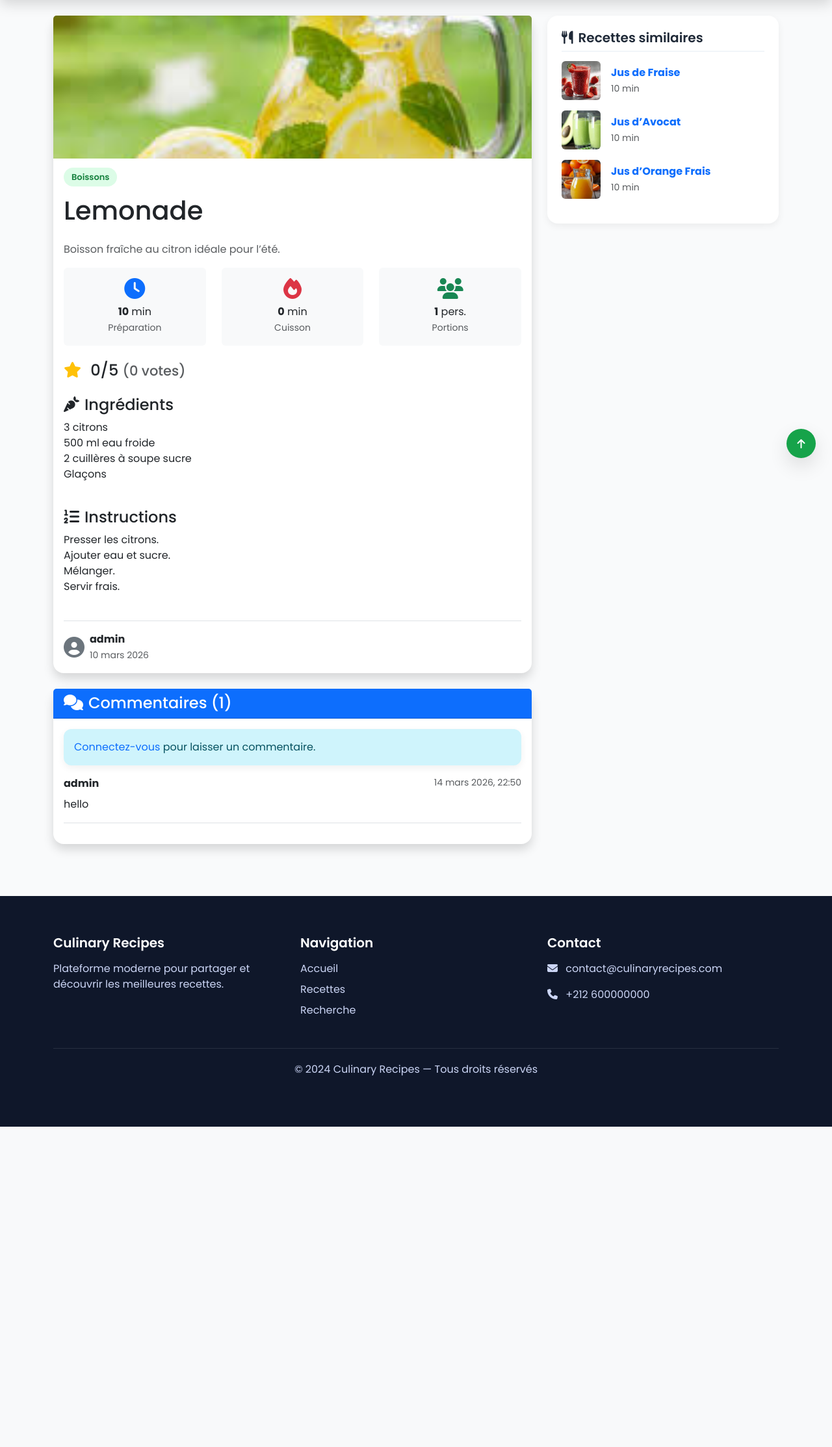
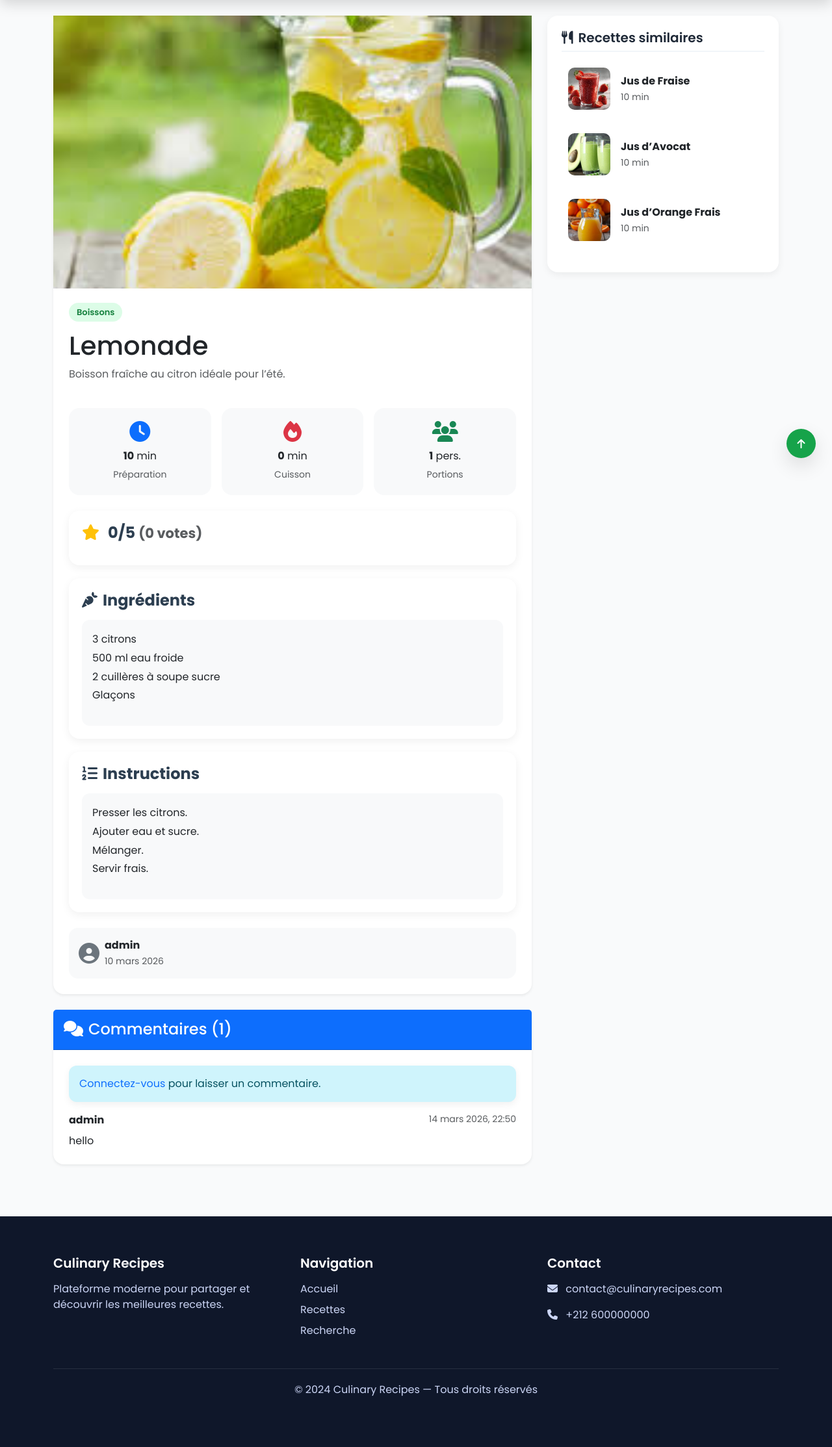
Before and after one commit to ayoubmorchid/culinary_recipes, a Django app: a page that uses templates/recipes/recipe_detail.html in a window 1280 px wide. Shown: the part 70-2297 px from the top of the page at 65% size. Before the commit the page ends 1804 px from the top, so only its background shows below. Run offline with Django 4.2, Linux system fonts and the light colour scheme; data comes from the database, SQL or seed files in the repository; both versions use the stored data as it was after the commit.

Commit message:
Simplify recipe detail page layout

```diff
--- a/accounts/models.py
+++ b/accounts/models.py
@@ -3,10 +3,6 @@ from django.db import models
 
 
 class Profile(models.Model):
-    """
-    Modèle de profil utilisateur étendu.
-    Chaque utilisateur possède un profil avec une bio et une photo.
-    """
     user = models.OneToOneField(User, on_delete=models.CASCADE, related_name='profile')
     bio = models.TextField(max_length=500, blank=True, verbose_name='Biographie')
     avatar = models.ImageField(upload_to='avatars/', blank=True, null=True, verbose_name='Avatar')
--- a/templates/recipes/recipe_detail.html
+++ b/templates/recipes/recipe_detail.html
@@ -2,112 +2,187 @@
 
 {% block title %}{{ recipe.title }} - Culinary Recipes{% endblock %}
 
+{% block extra_css %}
+<style>
+    .recipe-hero-img {
+        width: 100%;
+        max-height: 420px;
+        object-fit: cover;
+    }
+
+    .info-box {
+        background: #f8f9fa;
+        border-radius: 16px;
+        padding: 20px 15px;
+        text-align: center;
+        height: 100%;
+    }
+
+    .info-box i {
+        font-size: 2rem;
+        margin-bottom: 10px;
+    }
+
+    .section-box {
+        background: #fff;
+        border-radius: 16px;
+        padding: 20px;
+        box-shadow: 0 4px 14px rgba(0, 0, 0, 0.06);
+        margin-bottom: 20px;
+    }
+
+    .section-title {
+        font-weight: 700;
+        margin-bottom: 15px;
+        color: #2c3e50;
+    }
+
+    .recipe-text-block {
+        background: #f8f9fa;
+        border-radius: 12px;
+        padding: 16px;
+        line-height: 1.8;
+    }
+
+    .comment-item {
+        border-bottom: 1px solid #e9ecef;
+        padding-bottom: 15px;
+        margin-bottom: 15px;
+    }
+
+    .comment-item:last-child {
+        border-bottom: none;
+        margin-bottom: 0;
+        padding-bottom: 0;
+    }
+
+    .similar-card {
+        transition: 0.3s ease;
+        border-radius: 12px;
+        padding: 10px;
+    }
+
+    .similar-card:hover {
+        background: #f8f9fa;
+    }
+
+    .similar-thumb {
+        width: 65px;
+        height: 65px;
+        object-fit: cover;
+        border-radius: 10px;
+    }
+
+    .author-box {
+        background: #f8f9fa;
+        border-radius: 14px;
+        padding: 15px;
+    }
+</style>
+{% endblock %}
+
 {% block content %}
-<div class="row">
-    <!-- Main Content -->
+<div class="row g-4">
     <div class="col-lg-8">
-        <div class="card shadow fade-in">
+        <div class="card shadow-sm border-0 fade-in">
             {% if recipe.image %}
-                <img src="{{ recipe.image.url }}" class="card-img-top" alt="{{ recipe.title }}" style="max-height: 400px; object-fit: cover;">
+                <img src="{{ recipe.image.url }}" class="recipe-hero-img" alt="{{ recipe.title }}">
             {% else %}
-                <img src="https://via.placeholder.com/800x400?text=Recette" class="card-img-top" alt="{{ recipe.title }}">
+                <img src="https://via.placeholder.com/800x400?text=Recette" class="recipe-hero-img" alt="{{ recipe.title }}">
             {% endif %}
 
-            <div class="card-body">
-                <div class="d-flex justify-content-between align-items-start mb-3">
+            <div class="card-body p-4">
+                <div class="d-flex justify-content-between align-items-start flex-wrap gap-3 mb-3">
                     <div>
                         <span class="category-badge">{{ recipe.category.name|default:"Sans catégorie" }}</span>
-                        <h1 class="mt-3">{{ recipe.title }}</h1>
+                        <h1 class="mt-3 mb-2">{{ recipe.title }}</h1>
+                        <p class="text-muted mb-0">{{ recipe.description }}</p>
                     </div>
 
                     {% if user.is_authenticated %}
                         {% if is_favorite %}
-                            <a href="{% url 'favorites:remove_favorite' recipe.id %}?next={{ request.path }}" class="btn btn-outline-danger">
-                                <i class="fas fa-heart"></i> Retirer
+                            <a href="{% url 'favorites:remove_favorite' recipe.id %}?next={{ request.path|urlencode }}" class="btn btn-outline-danger">
+                                <i class="fas fa-heart me-1"></i>Retirer
                             </a>
                         {% else %}
-                            <a href="{% url 'favorites:add_favorite' recipe.id %}" class="btn btn-outline-primary">
-                                <i class="far fa-heart"></i> Favoris
+                            <a href="{% url 'favorites:add_favorite' recipe.id %}?next={{ request.path|urlencode }}" class="btn btn-outline-primary">
+                                <i class="far fa-heart me-1"></i>Favoris
                             </a>
                         {% endif %}
                     {% endif %}
                 </div>
 
-                <p class="text-muted">{{ recipe.description }}</p>
-
-                <!-- Recipe Info -->
-                <div class="row text-center mb-4">
-                    <div class="col-4">
-                        <div class="p-3 bg-light rounded">
-                            <i class="fas fa-clock fa-2x text-primary mb-2"></i>
-                            <p class="mb-0"><strong>{{ recipe.preparation_time }}</strong> min</p>
+                <div class="row g-3 my-4">
+                    <div class="col-md-4">
+                        <div class="info-box">
+                            <i class="fas fa-clock text-primary"></i>
+                            <p class="mb-1"><strong>{{ recipe.preparation_time }}</strong> min</p>
                             <small class="text-muted">Préparation</small>
                         </div>
                     </div>
-                    <div class="col-4">
-                        <div class="p-3 bg-light rounded">
-                            <i class="fas fa-fire fa-2x text-danger mb-2"></i>
-                            <p class="mb-0"><strong>{{ recipe.cooking_time }}</strong> min</p>
+                    <div class="col-md-4">
+                        <div class="info-box">
+                            <i class="fas fa-fire text-danger"></i>
+                            <p class="mb-1"><strong>{{ recipe.cooking_time }}</strong> min</p>
                             <small class="text-muted">Cuisson</small>
                         </div>
                     </div>
-                    <div class="col-4">
-                        <div class="p-3 bg-light rounded">
-                            <i class="fas fa-users fa-2x text-success mb-2"></i>
-                            <p class="mb-0"><strong>{{ recipe.servings }}</strong> pers.</p>
+                    <div class="col-md-4">
+                        <div class="info-box">
+                            <i class="fas fa-users text-success"></i>
+                            <p class="mb-1"><strong>{{ recipe.servings }}</strong> pers.</p>
                             <small class="text-muted">Portions</small>
                         </div>
                     </div>
                 </div>
 
-                <!-- Rating -->
-                <div class="mb-4">
-                    <h4>
+                <div class="section-box">
+                    <h4 class="section-title">
                         <i class="fas fa-star text-warning me-2"></i>
                         {{ recipe.average_rating }}/5
                         <small class="text-muted">({{ recipe.total_ratings }} vote{{ recipe.total_ratings|pluralize }})</small>
                     </h4>
 
                     {% if user.is_authenticated and user != recipe.author %}
-                        <form method="POST" action="." class="d-inline">
+                        <form method="POST" action=".">
                             {% csrf_token %}
                             {{ rating_form.as_p }}
-                            <button type="submit" name="rating_submit" class="btn btn-sm btn-primary">
+                            <button type="submit" name="rating_submit" class="btn btn-primary btn-sm">
                                 Noter
                             </button>
                         </form>
                     {% endif %}
                 </div>
 
-                <!-- Ingredients -->
-                <div class="mb-4">
-                    <h4><i class="fas fa-carrot me-2"></i>Ingrédients</h4>
-                    <div class="list-group ingredient-list">
+                <div class="section-box">
+                    <h4 class="section-title">
+                        <i class="fas fa-carrot me-2"></i>Ingrédients
+                    </h4>
+                    <div class="recipe-text-block">
                         {{ recipe.ingredients|linebreaks }}
                     </div>
                 </div>
 
-                <!-- Instructions -->
-                <div class="mb-4">
-                    <h4><i class="fas fa-list-ol me-2"></i>Instructions</h4>
-                    <div class="list-group">
+                <div class="section-box">
+                    <h4 class="section-title">
+                        <i class="fas fa-list-ol me-2"></i>Instructions
+                    </h4>
+                    <div class="recipe-text-block">
                         {{ recipe.instructions|linebreaks }}
                     </div>
                 </div>
 
-                <!-- Author Info -->
-                <div class="d-flex justify-content-between align-items-center mt-4 pt-3 border-top">
+                <div class="author-box d-flex justify-content-between align-items-center flex-wrap gap-3 mt-4">
                     <div class="d-flex align-items-center">
                         <i class="fas fa-user-circle fa-2x text-secondary me-2"></i>
                         <div>
-                            <strong>{{ recipe.author.username }}</strong>
-                            <br>
+                            <strong>{{ recipe.author.username }}</strong><br>
                             <small class="text-muted">{{ recipe.created_at|date:"d F Y" }}</small>
                         </div>
                     </div>
 
                     {% if user == recipe.author %}
-                        <div>
+                        <div class="d-flex gap-2">
                             <a href="{% url 'recipes:recipe_update' recipe.slug %}" class="btn btn-outline-primary btn-sm">
                                 <i class="fas fa-edit me-1"></i>Modifier
                             </a>
@@ -120,12 +195,13 @@
             </div>
         </div>
 
-        <!-- Comments -->
-        <div class="card shadow mt-4 fade-in">
-            <div class="card-header bg-primary text-white">
-                <h4 class="mb-0"><i class="fas fa-comments me-2"></i>Commentaires ({{ recipe.total_comments }})</h4>
+        <div class="card shadow-sm border-0 mt-4 fade-in">
+            <div class="card-header bg-primary text-white py-3">
+                <h4 class="mb-0">
+                    <i class="fas fa-comments me-2"></i>Commentaires ({{ recipe.total_comments }})
+                </h4>
             </div>
-            <div class="card-body">
+            <div class="card-body p-4">
                 {% if user.is_authenticated %}
                     <form method="POST" action="." class="mb-4">
                         {% csrf_token %}
@@ -141,42 +217,40 @@
                 {% endif %}
 
                 {% for comment in comments %}
-                    <div class="border-bottom pb-3 mb-3">
-                        <div class="d-flex justify-content-between">
+                    <div class="comment-item">
+                        <div class="d-flex justify-content-between flex-wrap gap-2">
                             <strong>{{ comment.author.username }}</strong>
                             <small class="text-muted">{{ comment.created_at|date:"d F Y, H:i" }}</small>
                         </div>
                         <p class="mt-2 mb-0">{{ comment.content }}</p>
                     </div>
                 {% empty %}
-                    <p class="text-muted text-center">Aucun commentaire. Soyez le premier à commenter!</p>
+                    <p class="text-muted text-center mb-0">Aucun commentaire. Soyez le premier à commenter !</p>
                 {% endfor %}
             </div>
         </div>
     </div>
 
-    <!-- Sidebar -->
     <div class="col-lg-4">
         {% if similar_recipes %}
-        <div class="sidebar mb-4">
+            <div class="sidebar">
                 <h5 class="sidebar-title">
                     <i class="fas fa-utensils me-2"></i>Recettes similaires
                 </h5>
 
                 {% for similar in similar_recipes %}
-                <a href="{{ similar.get_absolute_url }}" class="text-decoration-none">
-                    <div class="d-flex align-items-center mb-3">
+                    <a href="{{ similar.get_absolute_url }}" class="text-decoration-none text-dark">
+                        <div class="d-flex align-items-center mb-3 similar-card">
                             {% if similar.image %}
-                            <img src="{{ similar.image.url }}" alt="{{ similar.title }}" class="rounded" style="width: 60px; height: 60px; object-fit: cover;">
+                                <img src="{{ similar.image.url }}" alt="{{ similar.title }}" class="similar-thumb">
                             {% else %}
-                            <div class="bg-light rounded d-flex align-items-center justify-content-center" style="width: 60px; height: 60px;">
+                                <div class="bg-light d-flex align-items-center justify-content-center similar-thumb">
                                     <i class="fas fa-utensils text-muted"></i>
                                 </div>
                             {% endif %}
 
                             <div class="ms-3">
-                            <strong>{{ similar.title }}</strong>
-                            <br>
+                                <strong class="d-block">{{ similar.title }}</strong>
                                 <small class="text-muted">{{ similar.preparation_time }} min</small>
                             </div>
                         </div>
```
Also changed, not shown: db.sqlite3. Lines whose indentation alone changed are shown as unchanged.
